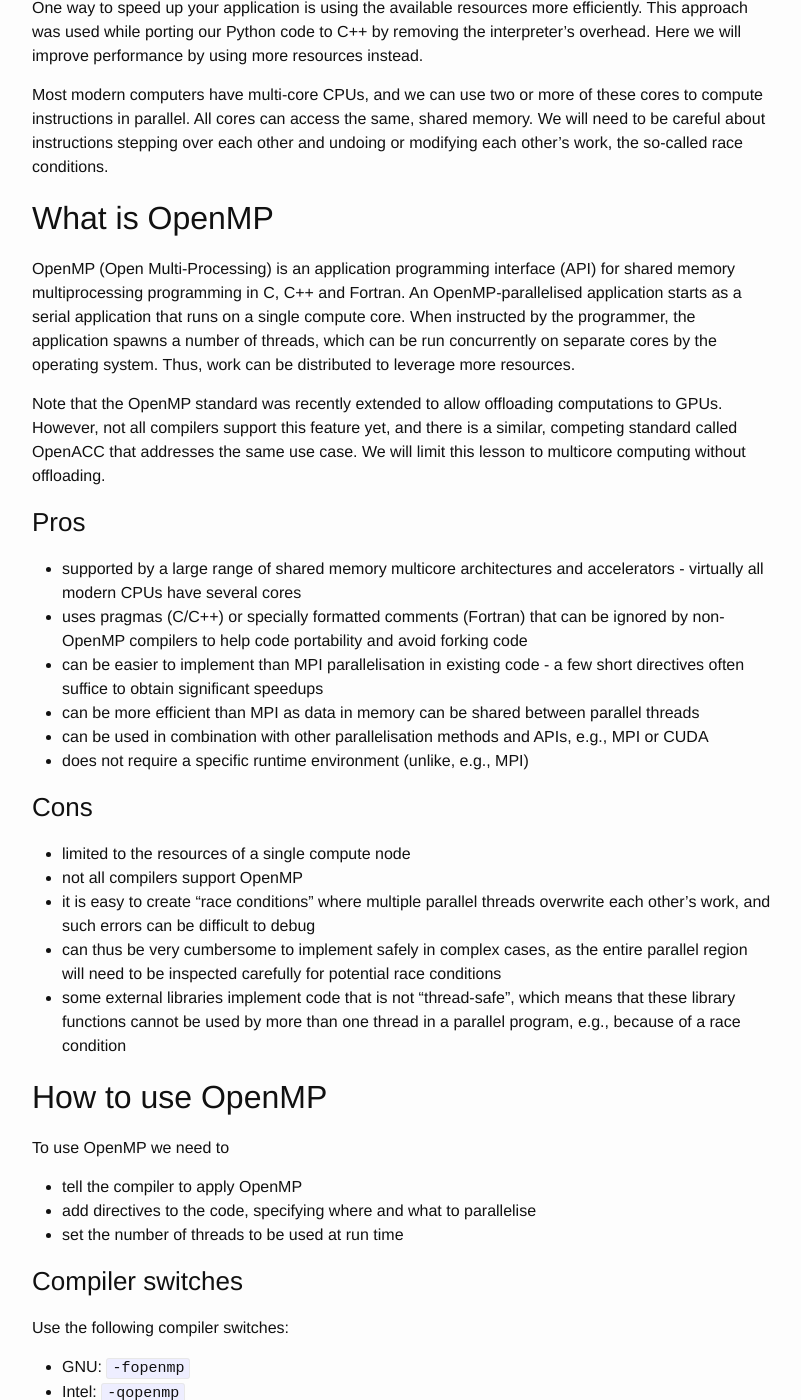
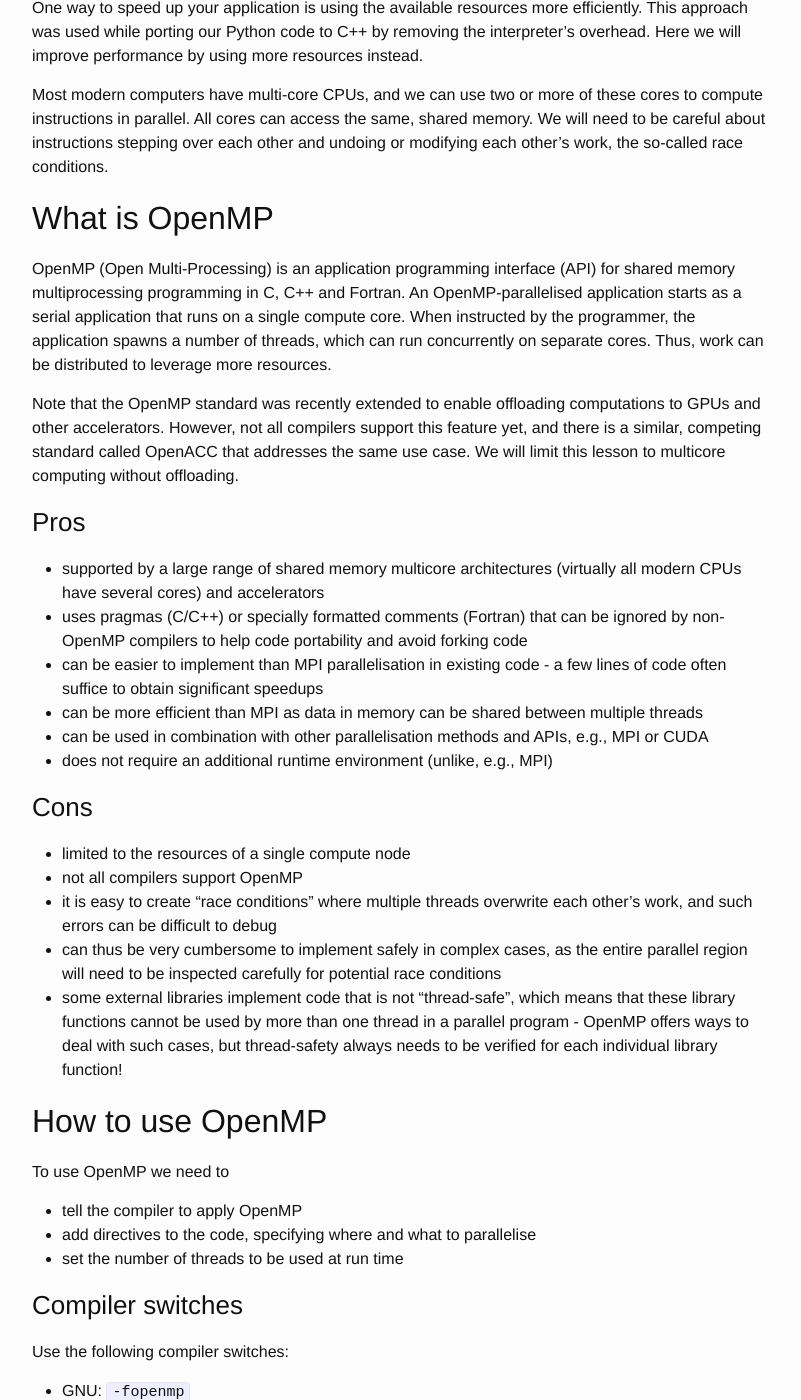
Before and after one commit to nesi/perf-training, a Jekyll site: the page built from _lessons/python-scatter/04b-openmp.md, in a window 1280 px wide and 1400 px high, scrolled down 1020 px. Shown: the whole window, without its empty margins (238-1039 px from the left). Built offline with Jekyll 4.4.1, drawn with Linux system fonts in a browser that asks for light colours; some of the changed text lies outside the part shown.

Commit message:
Small improvements

````diff
--- a/_lessons/python-scatter/04b-openmp.md
+++ b/_lessons/python-scatter/04b-openmp.md
@@ -25,26 +25,26 @@ Most modern computers have multi-core CPUs, and we can use two or more of these
 
 ## What is OpenMP
 
-OpenMP (Open Multi-Processing) is an application programming interface (API) for shared memory multiprocessing programming in C, C++ and Fortran.  An OpenMP-parallelised application starts as a serial application that runs on a single compute core. When instructed by the programmer, the application spawns a number of threads, which can be run concurrently on separate cores by the operating system. Thus, work can be distributed to leverage more resources.
+OpenMP (Open Multi-Processing) is an application programming interface (API) for shared memory multiprocessing programming in C, C++ and Fortran.  An OpenMP-parallelised application starts as a serial application that runs on a single compute core. When instructed by the programmer, the application spawns a number of threads, which can run concurrently on separate cores. Thus, work can be distributed to leverage more resources.
 
-Note that the OpenMP standard was recently extended to allow offloading computations to GPUs. However, not all compilers support this feature yet, and there is a similar, competing standard called OpenACC that addresses the same use case. We will limit this lesson to multicore computing without offloading.
+Note that the OpenMP standard was recently extended to enable offloading computations to GPUs and other accelerators. However, not all compilers support this feature yet, and there is a similar, competing standard called OpenACC that addresses the same use case. We will limit this lesson to multicore computing without offloading.
 
 ### Pros
 
-* supported by a large range of shared memory multicore architectures and accelerators - virtually all modern CPUs have several cores
+* supported by a large range of shared memory multicore architectures (virtually all modern CPUs have several cores) and accelerators
 * uses pragmas (C/C++) or specially formatted comments (Fortran) that can be ignored by non-OpenMP compilers to help code portability and avoid forking code
-* can be easier to implement than MPI parallelisation in existing code - a few short directives often suffice to obtain significant speedups
-* can be more efficient than MPI as data in memory can be shared between parallel threads
+* can be easier to implement than MPI parallelisation in existing code - a few lines of code often suffice to obtain significant speedups
+* can be more efficient than MPI as data in memory can be shared between multiple threads
 * can be used in combination with other parallelisation methods and APIs, e.g., MPI or CUDA
-* does not require a specific runtime environment (unlike, e.g., MPI)
+* does not require an additional runtime environment (unlike, e.g., MPI)
 
 ### Cons
 
 * limited to the resources of a single compute node
 * not all compilers support OpenMP
-* it is easy to create "race conditions" where multiple parallel threads overwrite each other's work, and such errors can be difficult to debug
+* it is easy to create "race conditions" where multiple threads overwrite each other's work, and such errors can be difficult to debug
 * can thus be very cumbersome to implement safely in complex cases, as the entire parallel region will need to be inspected carefully for potential race conditions
-* some external libraries implement code that is not "thread-safe", which means that these library functions cannot be used by more than one thread in a parallel program, e.g., because of a race condition
+* some external libraries implement code that is not "thread-safe", which means that these library functions cannot be used by more than one thread in a parallel program - OpenMP offers ways to deal with such cases, but thread-safety always needs to be verified for each individual library function!
 
 ## How to use OpenMP
 
@@ -70,13 +70,13 @@ OpenMP directives always start with:
 * C/C++: `#pragma omp`
 * Fortran (free form): `!$omp`
 
-These are followed by the _directive names_ and _clauses_, controlling parallelisation and data handling. OpenMP directives can consist of multiple statements and can be extended to multiple lines using line continuation statements (Fortran) or `\` (C/C++) at the end of the line.
+These are followed by the _directive names_ and _clauses_, controlling parallelisation and data handling. OpenMP directives can consist of multiple statements and can be extended to multiple lines using line continuation characters such as `&` (Fortran) or `\` (C/C++) at the end of the line.
 
 There are various ways to distribute workloads for parallel execution, the most common being the parallel loop represented below:
 
 [![example-mpi-gather](images/example_omp_threads.png)](images/example_omp_threads.png)
 
-The application always starts in serial mode on a single thread (single arrow at the top). When requested, multiple threads are created/spawned (multiple arrays at the top). In this particular case, the number of threads is 3 (coloured boxes), and each thread performs three iterations (9 iterations altogether). In this simple example, each thread stores its results in separate elements of array `a`, and no additional processing is needed at the end of the parallel region (this would be different if we wanted to, e.g., compute a global sum of all elements of `a` - see the next example). The program then resumes running on a single thread (single arrow at the bottom).
+The application always starts in serial mode on a single thread (single arrow at the top). When requested, multiple threads are created/spawned (multiple arrays at the top). In this particular case, the number of threads is 3 (coloured boxes), and each thread performs three iterations (9 iterations altogether). Results are stored in separate elements of array `a` for each loop index `i`, so we do not create a race condition when the loop is executed in parallel. The program then resumes running on a single thread (single arrow at the bottom).
 
 ### Data handling
 Because OpenMP is based on the shared memory programming model, most variables are shared by default. Other variables like loop index are meant to be private. By private we mean that every thread gets its own copy of the variable - the variable can take a different value for each thread. The programmer determines which variables are private and which are shared.
@@ -91,17 +91,17 @@ for (int i = 0; i < nc - 1; ++i) {
    res += computeProperty(arr);
 }
 ```
-With the `parallel` statement we ask the compiler to spawn threads. The number of threads can be set using environment variable `OMP_NUM_THREADS`: Choosing `export OMP_NUM_THREADS=1` will cause the program to run on a single thread only, while any number above that will result in parallel execution. A useful upper limit is the number of cores on a node, e.g., `export OMP_NUM_THREADS=36`. Note that this does not necessarily mean that your program will run 36 times faster, it can be much less than that (this is what we call "scaling").
+With the `parallel` statement we ask the compiler to spawn threads. The number of threads can be set using environment variable `OMP_NUM_THREADS`, which can be anything between 1 and the number of cores on a node, e.g., `export OMP_NUM_THREADS=36`.
 
 The `for` construct specifies that we want to parallelise the `for` loop that immediately follows the pragma. The different iterations of the loop will be then handled by different threads.
 
-It is good practice to always use the `default(none)` clause, which forces us to declare the `shared` or `private` status of each variable that was defined _prior_ to the parallel region. Variables that are defined _inside_ the parallel region, such as the loop index variable `i` or helper variable `arr`, are automatically private; each thread will get its own copy of `i` and `arr`. The same is true for variables that are declared inside functions such as `computeProperty`.
+It is good practice to always use the `default(none)` clause, which forces us to declare the `shared` or `private` status of each variable that was defined _prior_ to the parallel region. Variables that are defined _inside_ the parallel region, such as loop index variable `i` or helper variable `arr`, are automatically private; each thread will get its own copy of `i` and `arr`. The same is true for local variables that are declared inside functions such as `computeProperty`.
 
 It is generally good practice to define local variables such as `arr` inside the loop where possible. This will make your program easier to read and maintain, and you don't have to worry about creating race conditions by erroneously sharing a variable between threads. If you still need to declare, e.g., `myvariable` outside the loop, add the clause `private(myvariable)` to the OpenMP pragma.
 
-The loop trip count `nc` and data arrays `x` and `y` can be shared as they are not changed inside the loop. Each thread will access the same data in memory, which is very efficient.
+Loop trip count `nc` and data arrays `x` and `y` can be shared as they are not changed inside the loop. Each thread will access the same data in memory, which is very efficient.
 
-Variable `res` is special - it has to store the sum across all loop iterations at the end of the loop, even though the iterations are executed by different threads. So `res` needs to be private to each thread at first and store partial sums. These partial sums need to be collected by the original thread at the end to compute a grand total, which will then be stored in `res` on that thread. The `reduction(+:res)` clause makes sure that the compiler will insert all the required code to accomplish this.
+Variable `res` is special - it has to store the sum across all loop iterations at the end of the loop, even though individual iterations are executed by different threads. So `res` needs to be private to each thread at first and store partial sums. These partial sums then need to be collected by the original thread at the end of the loop to compute a grand total, which will be stored in `res` on that thread. The `reduction(+:res)` clause makes sure that the compiler will insert all required code to accomplish this.
 
 ## Exercises
 
````
